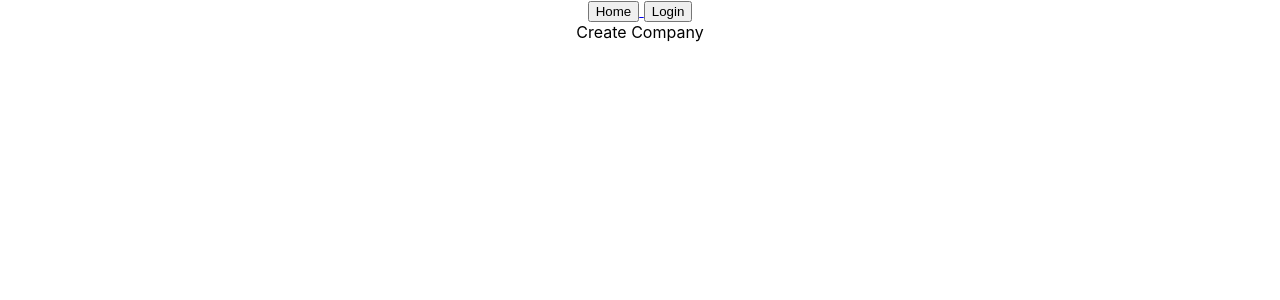
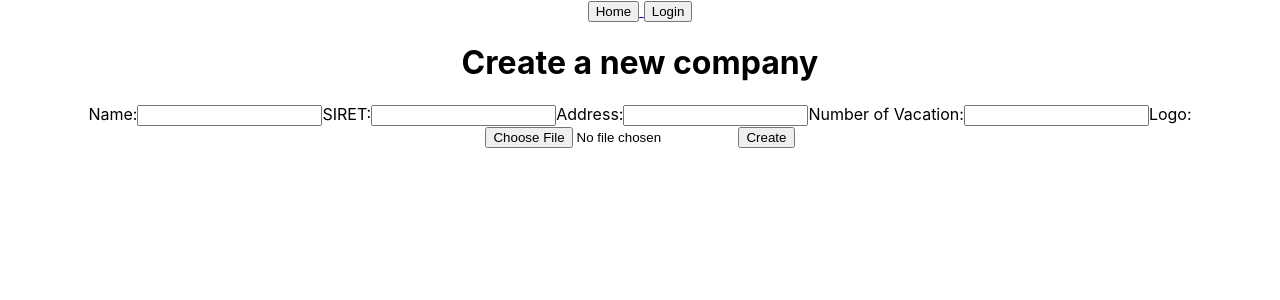
Before and after one commit to valentine974/leafy-app-front, a React (Create React App) app: page /create-company in a window 1280 px wide. Shown: the top 300 px of the page. Built offline with nearby package versions, Linux system fonts and the light colour scheme; no server answers.

Commit message:
added all company pages & routes

```diff
--- a/src/App.js
+++ b/src/App.js
@@ -19,6 +19,8 @@ import LoginPage from "./pages/LoginPage/LoginPage";
 import Navbar from "./components/Navbar/Navbar";
 import IsPrivate from "./components/IsPrivate/IsPrivate";
 import IsAnon from "./components/IsAnon/IsAnon";
+import CompaniesPage from './pages/Company/CompaniesPage';
+import CompanyPage from './pages/Company/CompanyPage';
 
 
 
@@ -34,10 +36,12 @@ function App() {
       <Route path="/login" element={<LoginPage />}/>
       <Route path="/user/modify-password" element={ <IsPrivate> <ModifyPasswordPage/> </IsPrivate>   }></Route>
       <Route path="/user/settings" element={ <IsPrivate><UserSettingPage/> </IsPrivate>}></Route>
+      <Route path="/create-company" element={ <CompanyCreationPage/>  }></Route>
+      <Route path="/company/:id/settings" element={ <CompanySettingPage/>  }></Route>
+      <Route path="/companies" element={ <CompaniesPage/>  }></Route>
+      <Route path="/company/:id" element={ <CompanyPage/>  }></Route>
 
       {/* TO DO */}
-      <Route path="/create-company" element={ <CompanyCreationPage/>  }></Route>
-      <Route path="/company/:id" element={ <CompanySettingPage/>  }></Route>
       <Route path="/create-request" element={ <RequestCreationPage></RequestCreationPage> }></Route>
       <Route path="/request/review" element={ <RequestReviewPage/>  }></Route>
       <Route path="/request/:id/setting" element={ <RequestSettingPage/>  }></Route>
--- a/src/components/Loading/Loading.jsx
+++ b/src/components/Loading/Loading.jsx
@@ -1,6 +1,7 @@
 import "./Loading.css";
 
 const Loading = () => {
+
   return (
     <div className="wrapper">
       <div className="spinner">
--- a/src/context/auth.context.jsx
+++ b/src/context/auth.context.jsx
@@ -7,6 +7,7 @@ const AuthContext = React.createContext();
 function AuthProviderWrapper(props) {
   const [isLoggedIn, setIsLoggedIn] = useState(false);
   const [isLoading, setIsLoading] = useState(true);
+  // const [company, setCompany] = useState(null);
   const [user, setUser] = useState(null);
 
   const storeToken = (token) => {
--- /dev/null
+++ b/src/pages/Company/CompaniesPage.jsx
@@ -0,0 +1,38 @@
+
+import authService from "../../services/auth.service";
+import { Link } from "react-router-dom";
+import { useState , useEffect} from "react";
+
+function CompaniesPage() {
+
+const [companies, setCompanies] = useState(null)
+
+useEffect(()=>{
+    authService.getCompanies()
+    .then((companies)=>{
+        setCompanies(companies.data)
+    })
+    .catch((err)=>console.log('err in loading companies', err))
+},[])
+
+    return ( <div>Company Page
+
+    {companies?.map((company)=>
+        <div>
+        <h3>{company.name}</h3>
+        <Link to={`/company/${company._id}`} > Go to company page </Link>
+        </div>
+
+    )
+
+    }
+
+
+    <Link to="/create-company">
+        <button>Create a new company</button>
+      </Link>
+
+    </div> );
+}
+
+export default CompaniesPage;
--- a/src/pages/Company/CompanyCreationPage.jsx
+++ b/src/pages/Company/CompanyCreationPage.jsx
@@ -1,9 +1,106 @@
+import { useState, useContext, useEffect } from "react";
+import { useNavigate } from "react-router-dom";
+import authService from "../../services/auth.service";
+import { AuthContext } from "../../context/auth.context";
+
 function CompanyCreationPage() {
-    return (
-        <div>
-            Create Company
-        </div>
-     );
+  const [name, setName] = useState("");
+  const [address, setAddress] = useState("");
+  const [siret, setSiret] = useState("");
+  const [imageUrl, setImageUrl] = useState("");
+  const [numberOfVacationDays, setNumberOfVacationDays] = useState("");
+
+  const [errorMessage, setErrorMessage] = useState(undefined);
+  const navigate = useNavigate();
+
+  const handleSiret = (e) => setSiret(e.target.value);
+  const handleName = (e) => setName(e.target.value);
+  const handleAddress = (e) => setAddress(e.target.value);
+  const handleNumberOfVacationDays = (e) => setNumberOfVacationDays(e.target.value);
+
+  const handleFileUpload = (e) => {
+
+    // file dialog box when clicked on the file button
+    const uploadData = new FormData();
+
+    // append the image to the uploadData object
+    uploadData.append("imageUrl", e.target.files[0]);
+
+    authService
+      .uploadImage(uploadData)
+      .then((response) => {
+        console.log("new logo url is: ", response.data.image_url);
+        // response carries "fileUrl" which we can use to update the state
+        setImageUrl(response.data.image_url);
+      })
+      .catch((err) => console.log("Error while uploading the file: ", err));
+  };
+
+  const handleSubmit = (e) => {
+    e.preventDefault();
+    if (siret === "" || name === "" || address === "" || numberOfVacationDays === "" || imageUrl === "") {
+      setErrorMessage("SIRET, name, image, number of vacation days and address can not be empty");
+      return;
+    }
+    const siretRegex = /^\d{14}$/;
+    if (!siretRegex.test(siret)) {
+      setErrorMessage("Provide a valid SIRET.");
+      return;
+    }
+    authService
+      .createCompany({siret,name,address,imageUrl, numberOfVacationDays})
+      .then(() => navigate("/companies"))
+      .catch((err) => console.log("error in creating company info", err));
+  };
+
+  return (
+    <div className="companyCreationPage">
+      <h1>Create a new company</h1>
+
+      <form onSubmit={handleSubmit}>
+
+
+        <label>
+          Name:
+          <input type="text" name="name" value={name} onChange={handleName} />
+        </label>
+
+        <label>
+          SIRET:
+          <input type="text" name="siret" value={siret} onChange={handleSiret} />
+        </label>
+
+        <label>
+          Address:
+          <input
+            type="text"
+            name="address"
+            value={address}
+            onChange={handleAddress}
+          />
+        </label>
+
+        <label>
+          Number of Vacation:
+          <input
+            type="number"
+            name="numberOfVacationDays"
+            value={numberOfVacationDays}
+            onChange={handleNumberOfVacationDays}
+          />
+        </label>
+
+        <label>
+          Logo:
+          <input type="file" name="imageUrl" onChange={(e) => handleFileUpload(e)}  />
+        </label>
+
+        <button type="submit">Create</button>
+      </form>
+
+      {errorMessage && <p className="error-message">{errorMessage}</p>}
+    </div>
+  );
 }
 
 export default CompanyCreationPage;
--- /dev/null
+++ b/src/pages/Company/CompanyPage.jsx
@@ -0,0 +1,49 @@
+
+import { AuthContext } from "../../context/auth.context";
+import { useContext, useEffect, useState } from "react";
+import authService from "../../services/auth.service";
+import { Link } from "react-router-dom";
+import { useParams } from "react-router-dom";
+
+function CompanyPage() {
+
+  const [name, setName] = useState("");
+  const [address, setAddress] = useState("");
+  const [siret, setSiret] = useState("");
+  const [imageUrl, setImageUrl] = useState("");
+  const [numberOfVacationDays, setNumberOfVacationDays] = useState("");
+  const {id} = useParams()
+
+  useEffect(() => {
+    authService.getCompany(id).then((foundCompany) => {
+      const { name, address, siret, imageUrl,numberOfVacationDays } = foundCompany.data;
+      setName(name);
+      setAddress(address);
+      setSiret(siret);
+      setImageUrl(imageUrl);
+      setNumberOfVacationDays(numberOfVacationDays);
+    });
+  }, []);
+
+    return ( <div className="pageContainer">
+
+    {name &&
+
+    <>
+
+    <img src={imageUrl} alt='logo' />
+
+
+    <Link to={`/company/${id}/settings`}>To modify company informations</Link>
+
+    </>
+
+    }
+
+
+
+
+    </div> );
+}
+
+export default CompanyPage;
--- a/src/pages/Company/CompanySettingPage.jsx
+++ b/src/pages/Company/CompanySettingPage.jsx
@@ -1,5 +1,128 @@
+import { useState, useContext, useEffect } from "react";
+import { useNavigate, useParams } from "react-router-dom";
+import authService from "../../services/auth.service";
+import { AuthContext } from "../../context/auth.context";
+
 function CompanySettingPage() {
-    return ( <div>Company Setting</div> );
+  const [name, setName] = useState("");
+  const [address, setAddress] = useState("");
+  const [siret, setSiret] = useState("");
+  const [imageUrl, setImageUrl] = useState("");
+  const [numberOfVacationDays, setNumberOfVacationDays] = useState("");
+
+  const {id} = useParams()
+
+
+  const [errorMessage, setErrorMessage] = useState(undefined);
+  const navigate = useNavigate();
+
+  useEffect(() => {
+
+    authService.getCompany(id).then((foundCompany) => {
+      const { name, address, siret, imageUrl,numberOfVacationDays } = foundCompany.data;
+      setName(name);
+      setAddress(address);
+      setSiret(siret);
+      setImageUrl(imageUrl);
+      setNumberOfVacationDays(numberOfVacationDays);
+    });
+  }, []);
+
+  const handleSiret = (e) => setSiret(e.target.value);
+  const handleName = (e) => setName(e.target.value);
+  const handleAddress = (e) => setAddress(e.target.value);
+  const handleNumberOfVacationDays = (e) => setNumberOfVacationDays(e.target.value);
+
+  const handleFileUpload = (e) => {
+
+    // file dialog box when clicked on the file button
+    const uploadData = new FormData();
+
+    // append the image to the uploadData object
+    uploadData.append("imageUrl", e.target.files[0]);
+
+    authService
+      .uploadImage(uploadData)
+      .then((response) => {
+        console.log("new logo url is: ", response.data.image_url);
+        // response carries "fileUrl" which we can use to update the state
+        setImageUrl(response.data.image_url);
+      })
+      .catch((err) => console.log("Error while uploading the file: ", err));
+  };
+
+  const handleSubmit = (e) => {
+    e.preventDefault();
+    if (siret === "" || name === "" || address === "" || numberOfVacationDays === "" || imageUrl === "") {
+      setErrorMessage("SIRET, name, image, number of vacation days and address can not be empty");
+      return;
+    }
+    const siretRegex = /^\d{14}$/;
+    if (!siretRegex.test(siret)) {
+      setErrorMessage("Provide a valid SIRET.");
+      return;
+    }
+    authService
+      .updateCompany(id,{siret,name,address,imageUrl, numberOfVacationDays})
+      .then(() => navigate("/company"))
+      .catch((err) => console.log("error in creating company info", err));
+  };
+
+  return (
+    <div className="companyUpdatePage">
+      <h1>Create a new company</h1>
+
+
+      {name &&
+
+        <form onSubmit={handleSubmit}>
+
+
+      <label>
+        Name:
+        <input type="text" name="name" value={name} onChange={handleName} />
+      </label>
+
+      <label>
+        SIRET:
+        <input type="text" name="siret" value={siret} onChange={handleSiret} />
+      </label>
+
+      <label>
+        Address:
+        <input
+          type="text"
+          name="address"
+          value={address}
+          onChange={handleAddress}
+        />
+      </label>
+
+      <label>
+        Number of Vacation:
+        <input
+          type="number"
+          name="numberOfVacationDays"
+          value={numberOfVacationDays}
+          onChange={handleNumberOfVacationDays}
+        />
+      </label>
+
+      <label>
+        Logo:
+        <input type="file" name="imageUrl" onChange={(e) => handleFileUpload(e)}  />
+      </label>
+
+      <button type="submit">Update</button>
+    </form>
+
+      }
+
+
+
+      {errorMessage && <p className="error-message">{errorMessage}</p>}
+    </div>
+  );
 }
 
 export default CompanySettingPage;
--- a/src/pages/ProfilePage/UserSettingPage.jsx
+++ b/src/pages/ProfilePage/UserSettingPage.jsx
@@ -38,14 +38,14 @@ function UserSettingPage() {
     authService
       .uploadImage(uploadData)
       .then((response) => {
-        console.log("new profile picture url is: ", response.data.profile_picture_url);
+        console.log("new profile picture url is: ", response.data.image_url);
         // response carries "fileUrl" which we can use to update the state
-        setProfilePictureUrl(response.data.profile_picture_url);
+        setProfilePictureUrl(response.data.image_url);
       })
       .catch((err) => console.log("Error while uploading the file: ", err));
   };
 
-  const handleSignupSubmit = (e) => {
+  const handleSubmit = (e) => {
     e.preventDefault();
     if (email === "" || name === "" || surname === "") {
       setErrorMessage("Email, name and surname can not be empty");
@@ -67,7 +67,7 @@ function UserSettingPage() {
     <div className="ModifyPasswordPage">
       <h1>Set a new password for {user.email}</h1>
 
-      <form onSubmit={handleSignupSubmit}>
+      <form onSubmit={handleSubmit}>
         <label>
           Email:
           <input
@@ -94,7 +94,7 @@ function UserSettingPage() {
         </label>
         <label>
           Profile Picture:
-          <input type="file" name="profilePictureUrl" onChange={(e) => handleFileUpload(e)}  />
+          <input type="file" name="imageUrl" onChange={(e) => handleFileUpload(e)}  />
         </label>
         <button type="submit">Modify</button>
       </form>
```
Also changed, not shown: src/components/Navbar/Navbar.jsx (+18 -0 lines), src/pages/ProfilePage/ProfilePage.jsx (+11 -1 lines), src/services/auth.service.js (+18 -0 lines).
